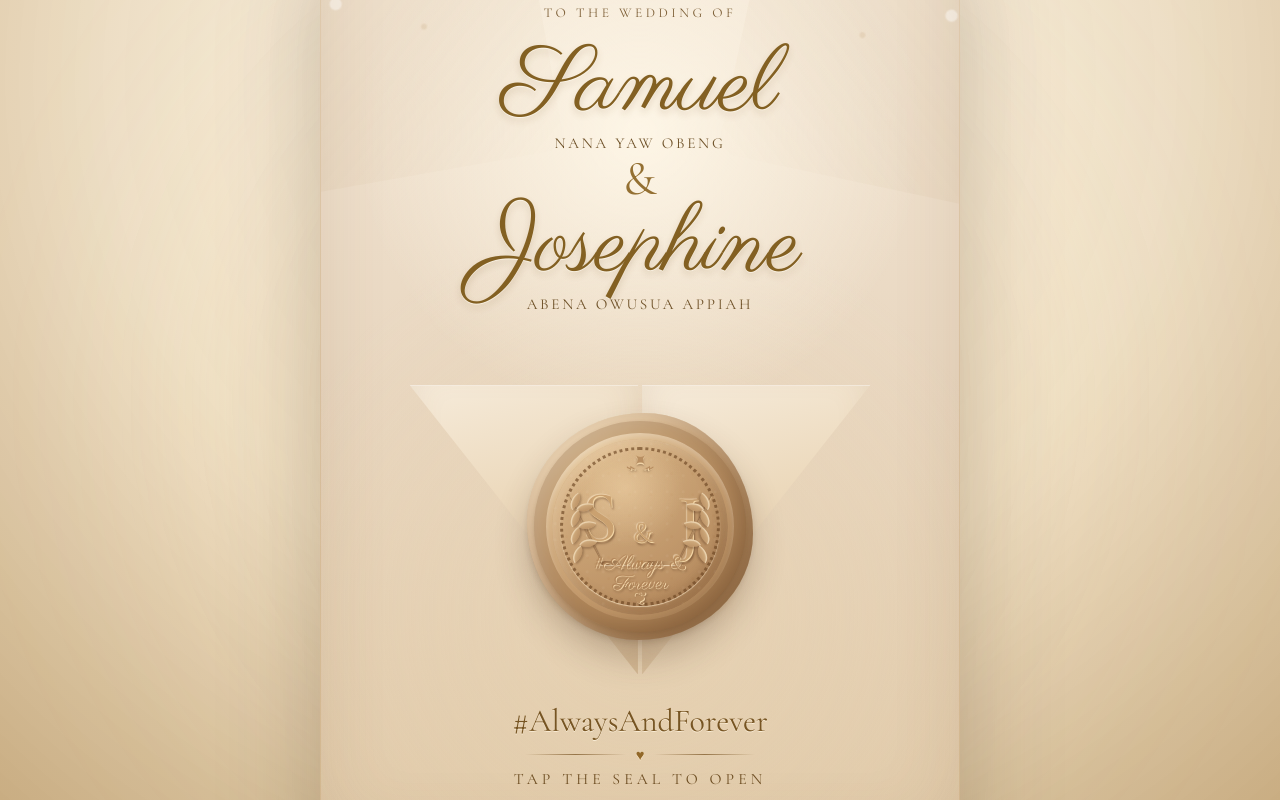
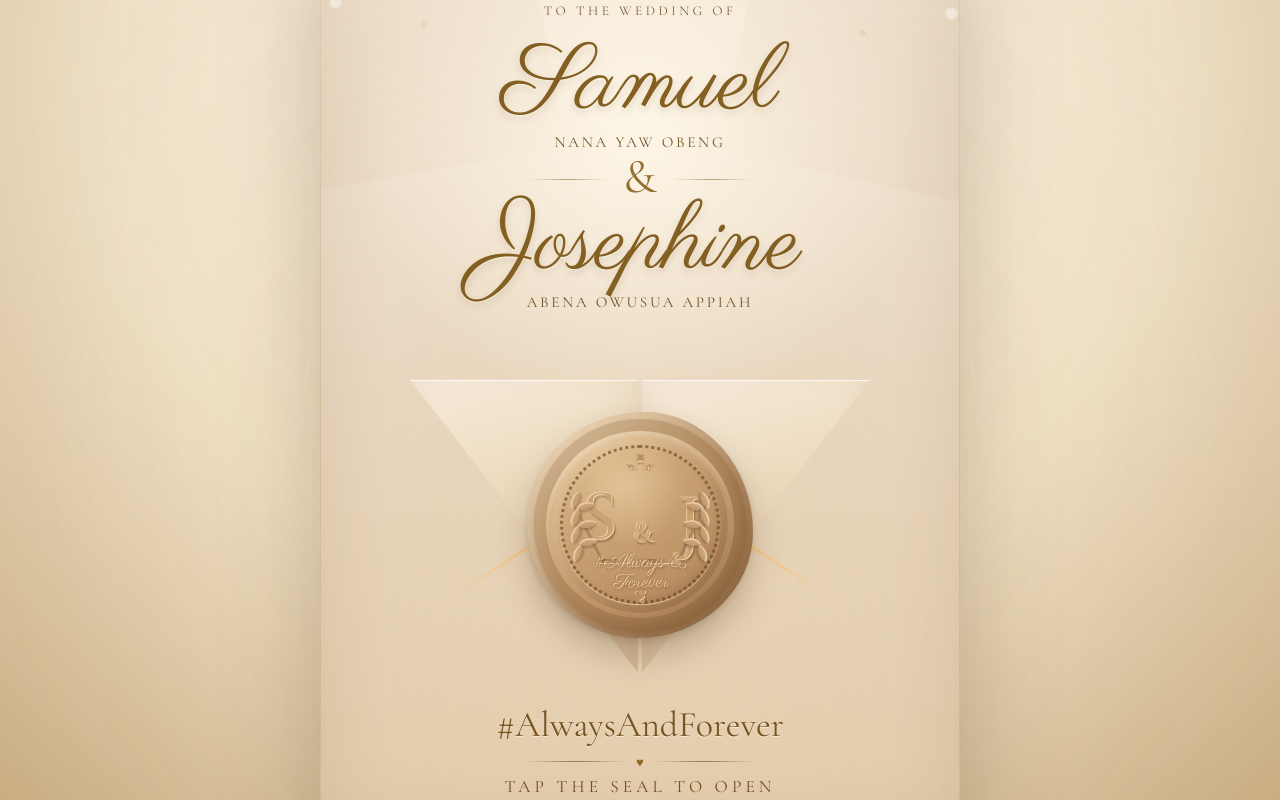
Before and after one commit to nova007gh/samuel-josephine-wedding, a plain HTML site: page index.html in a window 1280 px wide. Drawn offline with nearby package versions, Linux system fonts and the light colour scheme; a web font is replaced by a local one.

Commit message:
Intro visual tune pass

```diff
--- a/index.html
+++ b/index.html
@@ -91,7 +91,7 @@
         <span class="tap-line"></span>
       </div>
       <p class="tap">TAP THE SEAL TO OPEN</p>
-      <span class="chevron">⌄</span>
+      <span class="chevron">⌃</span>
     </div>
   </div>
 
--- a/service-worker.js
+++ b/service-worker.js
@@ -1,5 +1,5 @@
 
-const CACHE = 'sj-wedding-v8-intro-picture';
+const CACHE = 'sj-wedding-v9-intro-close-match';
 const ASSETS = [
   './',
   './index.html',
--- a/styles.css
+++ b/styles.css
@@ -813,6 +813,11 @@ img {
 .paper-invite::before{ left: -7%; top: -2%; transform: rotate(-10deg); }
 .paper-invite::after{ right: -8%; top: -1%; transform: scaleX(-1) rotate(-12deg); }
 
+.paper-invite .emboss-floral-top,
+.paper-invite .emboss-floral-mid,
+.paper-invite .emboss-floral-bottom{ pointer-events:none; position:absolute; z-index:1; }
+.paper-invite::selection{ background: rgba(180,134,66,.24); }
+
 .intro .eyebrow{
   color: #6b4d24;
   font-family: "Cormorant Garamond", serif;
@@ -859,15 +864,56 @@ img {
   font-family: "Cormorant Garamond", serif;
   font-size: clamp(2.3rem, 7vw, 3rem);
   color: #947032;
+  position: relative;
+  width: min(72%, 340px);
+  margin-left: auto;
+  margin-right: auto;
+}
+.couple-names .amp::before,
+.couple-names .amp::after{
+  content: "";
+  position: absolute;
+  top: 52%;
+  width: 34%;
+  height: 1px;
+  background: linear-gradient(to right, transparent, rgba(147,111,58,.62), transparent);
+}
+.couple-names .amp::before{ left: 2%; }
+.couple-names .amp::after{ right: 2%; }
+.couple-names .name:last-of-type{
+  margin-top: 4px;
 }
 
 .envelope{
   position: relative;
   width: min(94%, 520px);
-  margin: 24px auto 4px;
+  margin: 20px auto 2px;
   padding: 38px 0 58px;
   display: grid;
   place-items: center;
+}
+.envelope::before,
+.envelope::after{
+  content:"";
+  position:absolute;
+  width: 50%;
+  height: 2px;
+  bottom: 28.5%;
+  z-index: 2;
+  pointer-events:none;
+  filter: blur(.2px);
+}
+.envelope::before{
+  left: 4.5%;
+  transform: rotate(-33deg);
+  transform-origin: left center;
+  background: linear-gradient(to right, rgba(255,191,97,0), rgba(255,191,97,.95), rgba(255,191,97,0));
+}
+.envelope::after{
+  right: 4.5%;
+  transform: rotate(33deg);
+  transform-origin: right center;
+  background: linear-gradient(to left, rgba(255,191,97,0), rgba(255,191,97,.95), rgba(255,191,97,0));
 }
 .envelope-flap{
   position: absolute;
@@ -904,12 +950,12 @@ img {
 .envelope .seal-button{
   position: relative;
   z-index: 3;
-  margin-top: 20px;
+  margin-top: 24px;
 }
 .intro-hashtag{
-  margin: 2px 0 6px;
+  margin: 8px 0 8px;
   font-family: "Cormorant Garamond", serif;
-  font-size: clamp(1.45rem, 4.5vw, 2rem);
+  font-size: clamp(2rem, 4.5vw, 2.25rem);
   color: #775523;
   text-shadow: 0 1px 0 rgba(255,244,224,.8);
 }
@@ -929,19 +975,19 @@ img {
 }
 .tap-heart{
   color: #926829;
-  font-size: .92rem;
+  font-size: .84rem;
   text-shadow: 0 1px 0 rgba(255,241,212,.8);
 }
 .intro .tap{
   margin-top: 4px;
   font-family: "Cormorant Garamond", serif;
-  letter-spacing: .26em;
-  font-size: .98rem;
+  letter-spacing: .24em;
+  font-size: 1.08rem;
   color: #6e4e23;
 }
 .intro .chevron{
-  margin-top: -4px;
-  font-size: 1.8rem;
+  margin-top: -2px;
+  font-size: 1.3rem;
   color: #8f6427;
 }
 
@@ -958,5 +1004,6 @@ img {
   .intro .eyebrow{ font-size: .78rem; letter-spacing: .24em; }
   .couple-names small{ font-size: .78rem; letter-spacing: .2em; }
   .envelope{ width: 98%; padding: 28px 0 48px; margin-top: 18px; }
-  .intro .tap{ font-size: .9rem; letter-spacing: .2em; }
+  .intro-hashtag{ font-size: 1.7rem; }
+  .intro .tap{ font-size: .94rem; letter-spacing: .2em; }
 }
```
